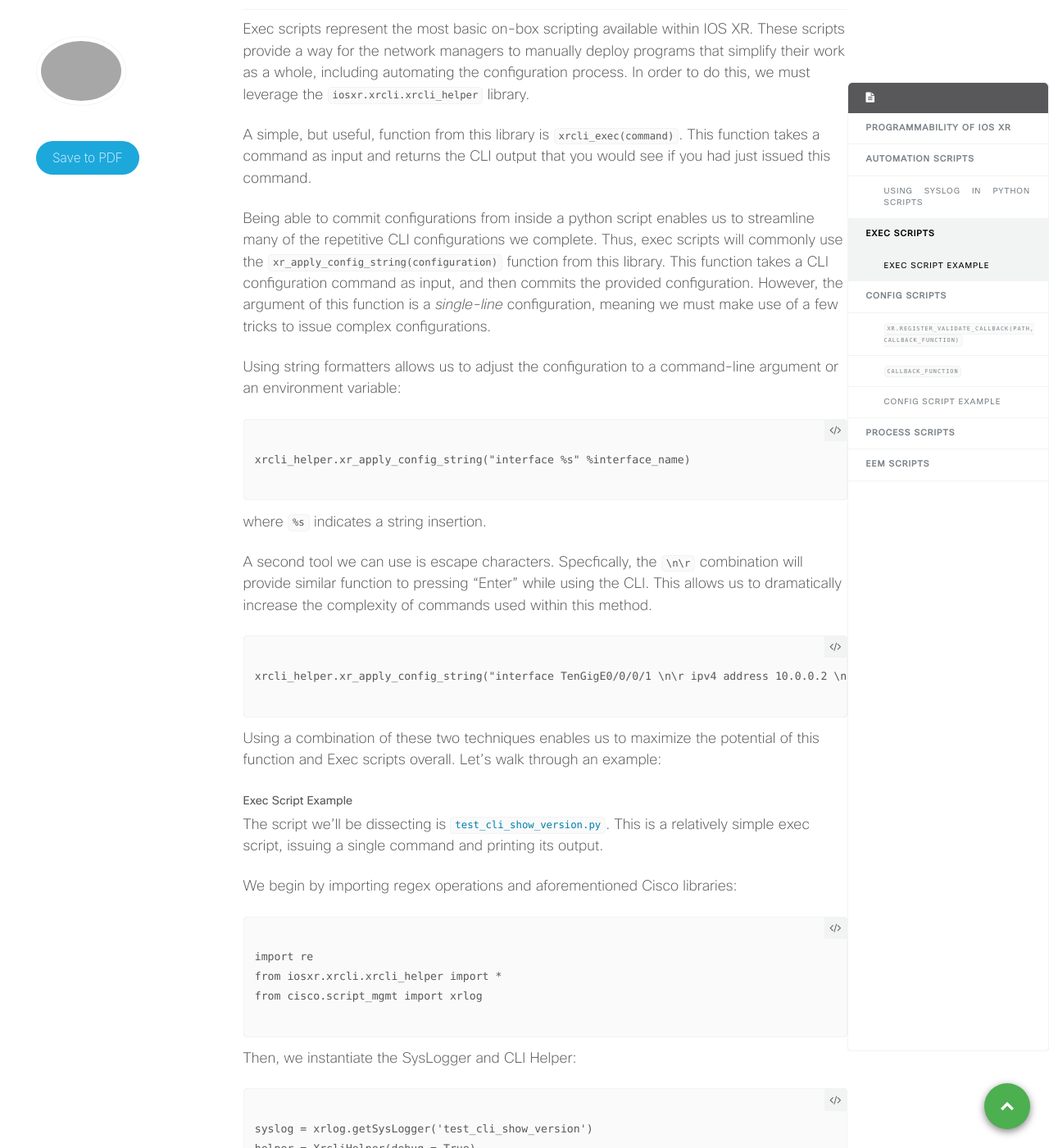
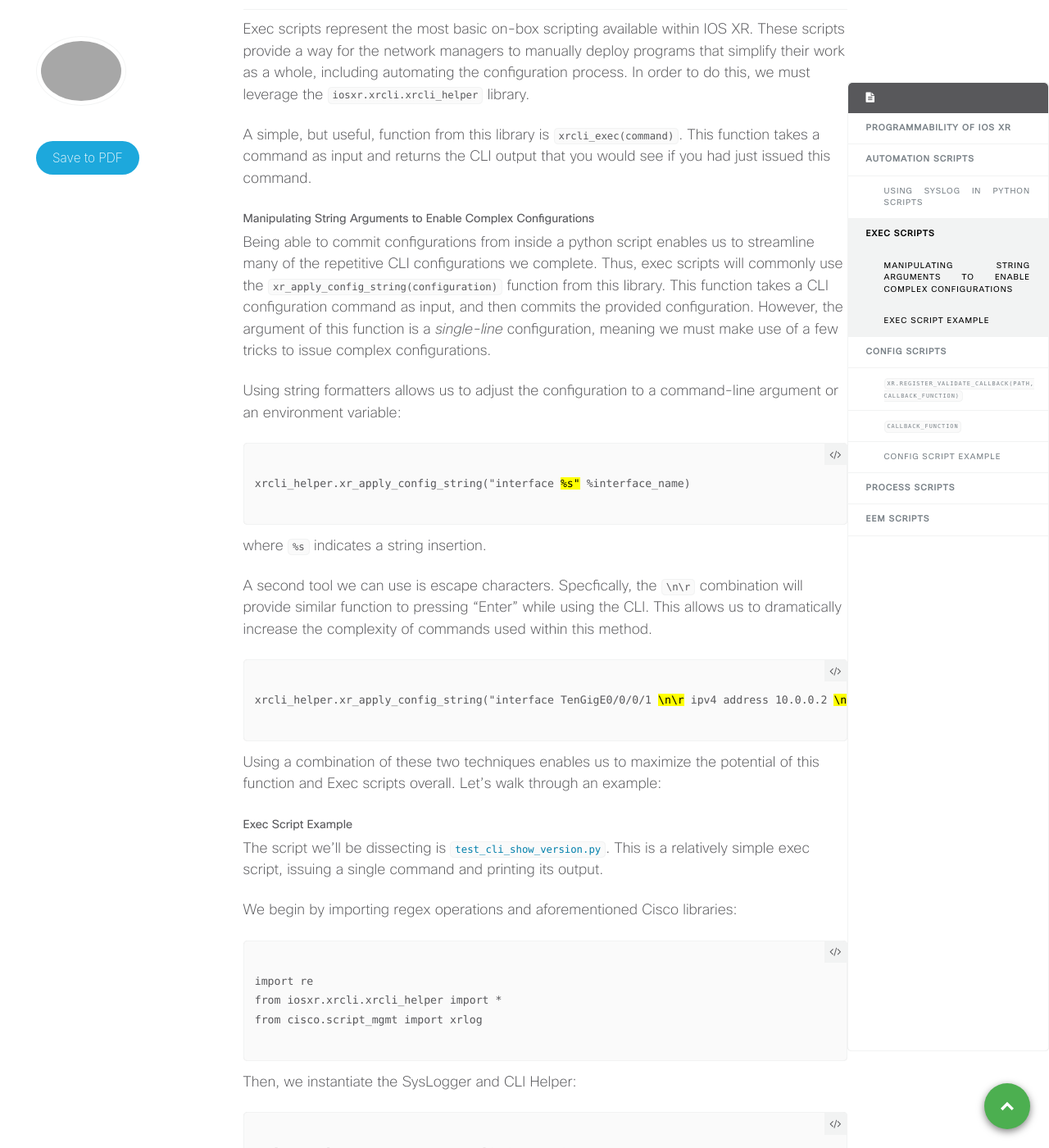
Before and after one commit to xrdocs/device-lifecycle, a Jekyll site: the page built from _blogs/2022-07-08-on-box-python-scripting.md, in a window 1280 px wide and 1400 px high, scrolled down 1785 px. Shown: the whole window at 82% size. Built offline with Jekyll 4.4.1, drawn with Linux system fonts in a browser that asks for light colours; comment, search, counter and statistics services are not loaded; some of the changed text lies outside the part shown.

Commit message:
Update 2022-07-08-on-box-python-scripting.md

```diff
--- a/_blogs/2022-07-08-on-box-python-scripting.md
+++ b/_blogs/2022-07-08-on-box-python-scripting.md
@@ -50,6 +50,7 @@ Exec scripts represent the most basic on-box scripting available within IOS XR.
 
 A simple, but useful, function from this library is `xrcli_exec(command)`. This function takes a command as input and returns the CLI output that you would see if you had just issued this command.
 
+#### Manipulating String Arguments to Enable Complex Configurations
 Being able to commit configurations from inside a python script enables us to streamline many of the repetitive CLI configurations we complete. Thus, exec scripts will commonly use the `xr_apply_config_string(configuration)` function from this library. This function takes a CLI configuration command as input, and then commits the provided configuration. However, the argument of this function is a *single-line* configuration, meaning we must make use of a few tricks to issue complex configurations.
 
 Using string formatters allows us to adjust the configuration to a command-line argument or an environment variable:
@@ -57,7 +58,7 @@ Using string formatters allows us to adjust the configuration to a command-line
 <div class="highlighter-rouge">
 <pre class="highlight">
 <code>
-xrcli_helper.xr_apply_config_string("interface %s" %interface_name)
+xrcli_helper.xr_apply_config_string("interface <mark>%s"</mark> %interface_name)
 </code>
 </pre>
 </div>
@@ -69,7 +70,7 @@ A second tool we can use is escape characters. Specfically, the `\n\r` combinati
 <div class="highlighter-rouge">
 <pre class="highlight">
 <code>
-xrcli_helper.xr_apply_config_string("interface TenGigE0/0/0/1 \n\r ipv4 address 10.0.0.2 \n\r no shutdown")
+xrcli_helper.xr_apply_config_string("interface TenGigE0/0/0/1 <mark>\n\r</mark> ipv4 address 10.0.0.2 <mark>\n\r</mark> no shutdown")
 </code>
 </pre>
 </div>
```
Also changed, not shown: other parts of _blogs/2022-07-08-on-box-python-scripting.md (+2 -1 lines).
